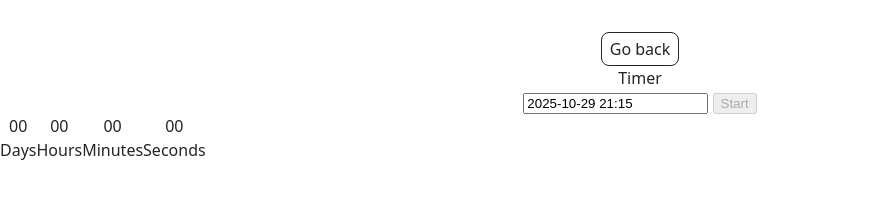
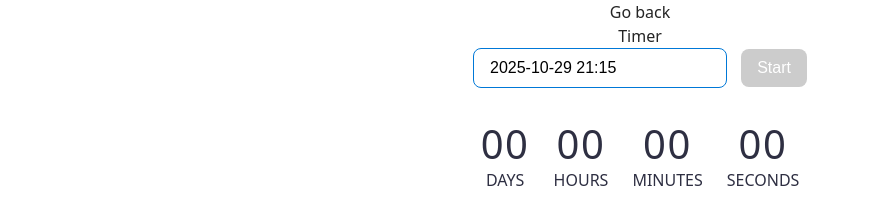
Before and after one commit to nadiia-arshynova/goit-js-hw-10, a website built with Vite: page src/1-timer.html in a window 1280 px wide. Shown: the whole page, without its empty margins (0-869 px from the left). Built offline with nearby package versions, Linux system fonts and the light colour scheme.

```diff
--- a/package.json
+++ b/package.json
@@ -18,6 +18,7 @@
   "license": "ISC",
   "dependencies": {
     "flatpickr": "^4.6.13",
+    "izitoast": "^1.4.0",
     "vite-plugin-full-reload": "^1.2.0",
     "vite-plugin-html-inject": "^1.1.2"
   }
--- a/src/1-timer.html
+++ b/src/1-timer.html
@@ -15,8 +15,8 @@
         Timer
       </div>
 
-      <input type="text" id="datetime-picker" />
-<button type="button" data-start>Start</button>
+      <input class="date-input" type="text" id="datetime-picker" />
+<button class="start-btn" type="button" data-start>Start</button>
 
 <div class="timer">
   <div class="field">
--- a/src/css/base.css
+++ b/src/css/base.css
@@ -19,6 +19,10 @@
 body {
   display: flex;
   flex-direction: column;
+  align-items: center;
+  justify-content: center;
+  height: 100vh;
+  margin: 0;
   min-width: 100vw;
   min-height: 100vh;
   margin: 0;
--- a/src/css/styles.css
+++ b/src/css/styles.css
@@ -10,20 +10,65 @@
 @import url('./container.css');
 @import url('./animations.css');
 
-/* Sections style */
-@import url('./header.css');
-@import url('./vite-promo.css');
-@import url('./badges.css');
-@import url('./back-link.css');
-@import url('./footer.css');
+.date-input,
+.start-btn {
+  font-size: 16px;
+  padding: 10px 16px;
+  border: 1px solid #0078d7;
+  border-radius: 8px;
+  outline: none;
+}
+
+.date-input {
+  width: 220px;
+  margin-right: 10px;
+}
+
+.start-btn {
+  background-color: #4e75ff;
+  color: white;
+  cursor: pointer;
+  transition: background-color 0.2s ease;
+  border: none;
+}
+
+.start-btn:hover {
+  background-color: #6c8cff;
+
+}
+
+.start-btn:disabled {
+  background-color: #cccccc;
+  cursor: default;
+}
+
 
 .timer {
   display: flex;
-align-items: center;
-  align-content: center;
+justify-content: center;
+  margin-top: 32px;
+  gap: 24px;
+
 }
 
 .field {
   display: flex;
   flex-direction: column;
+  align-items: center;
 }
+
+.label {
+  font-weight: 400;
+font-size: 16px;
+line-height: 150%;
+color: #2e2f42;
+text-transform: uppercase;
+}
+
+.value {
+  font-weight: 400;
+font-size: 40px;
+line-height: 120%;
+letter-spacing: 0.04em;
+color: #2e2f42;
+}
```
Also changed, not shown: src/2-snackbar.html (+23 -0 lines), src/js/2-snackbar.js (+40 -0 lines), 1 other file.
